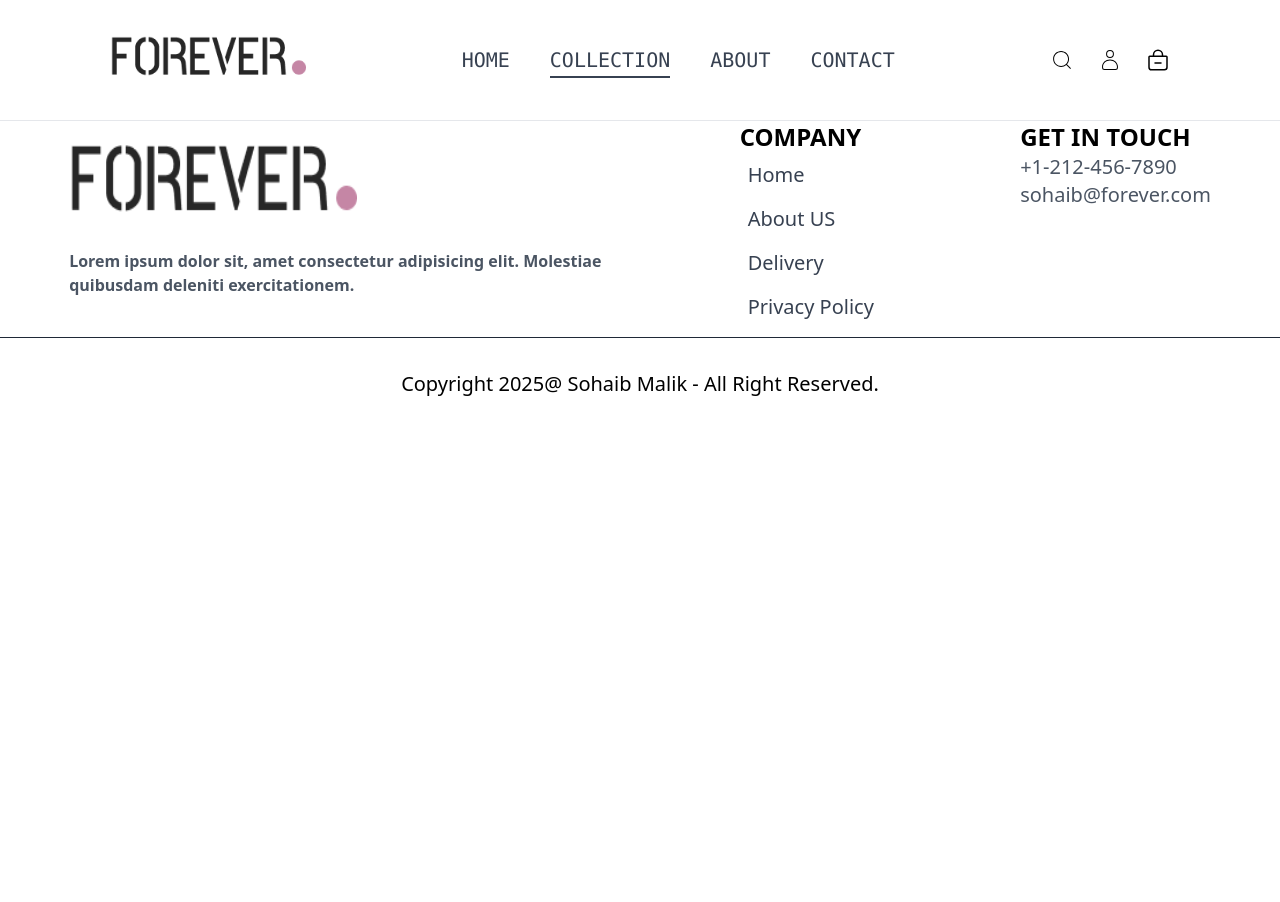
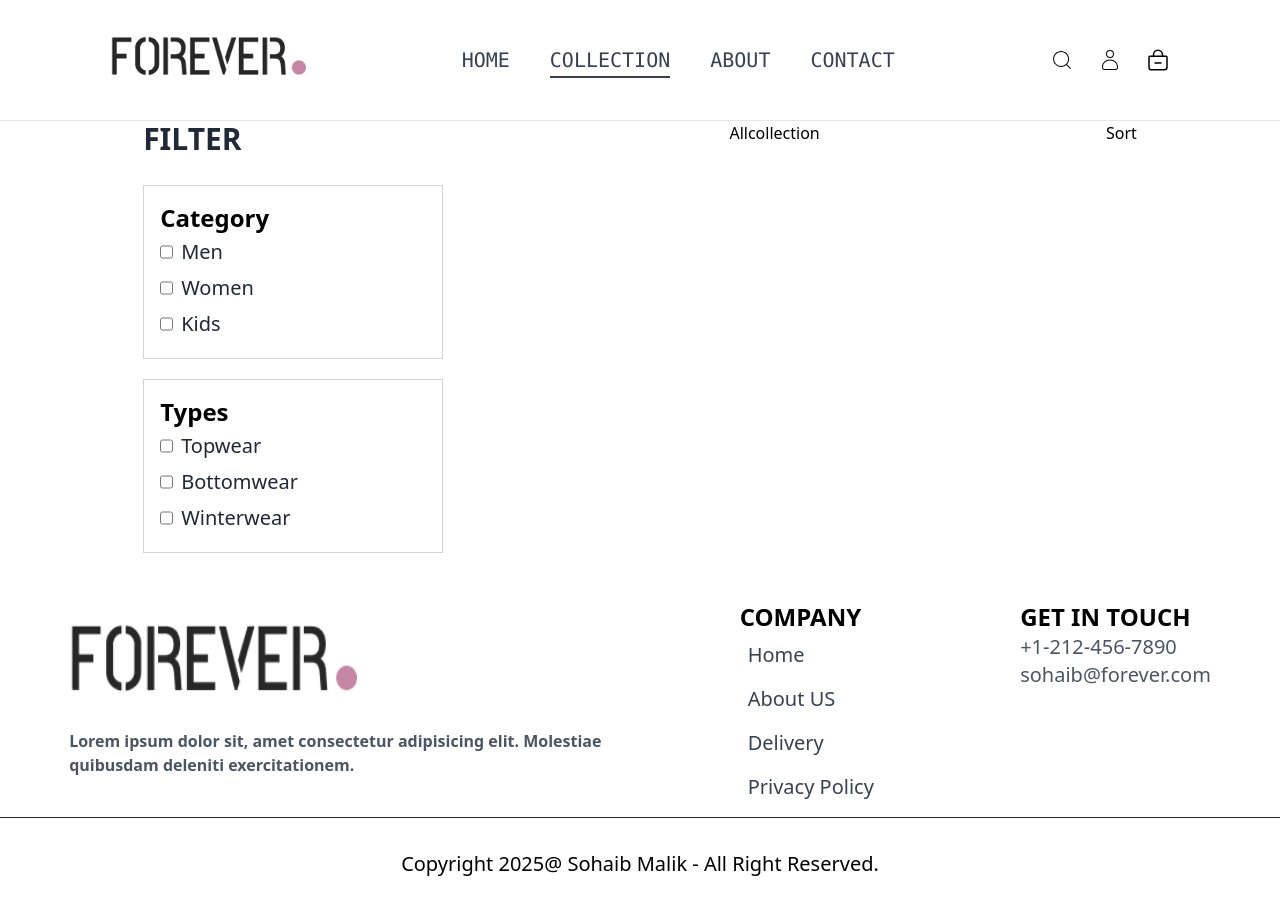
Before and after one commit to sohaibs-liberary/FOR-FORM, a React (Vite) app: page /collection in a window 1280 px wide. Before the commit the page ends 800 px from the top, so only its background shows below. Built offline with nearby package versions, Linux system fonts and the light colour scheme.

Commit message:
filter section complrtrd

```diff
--- a/src/App.jsx
+++ b/src/App.jsx
@@ -4,6 +4,7 @@ import { Routes, Route } from "react-router-dom";
 import Navbar from './Components/Navbar/Navbar.jsx';
 import Footer from './Components/Footer/Footer.jsx';
 import Home from './Components/Home/Home.jsx';
+import Collection from './Components/Collection/Collection.jsx';
 const App = () => {
   return (
     <>
@@ -11,6 +12,7 @@ const App = () => {
     <Navbar />
     <Routes>
       <Route path='/' element={<Home />} />
+       <Route path='/collection' element={<Collection />} />
      </Routes>
     <Footer />
     </>
--- /dev/null
+++ b/src/Components/Collection/Collection.jsx
@@ -0,0 +1,22 @@
+import React from 'react'
+import Filter from "./Section/Filter"
+import Allcollection from "./Section/Allcollection"
+import Sort from "./Section/Sort"
+
+const Collection = () => {
+  return (
+    <>
+    <div className="Collection ">
+        <div className="Sections flex justify-around ">
+          <Filter  />
+          <Allcollection/>
+          <Sort/>
+
+        </div>
+
+    </div>
+    </>
+  )
+}
+
+export default Collection
--- /dev/null
+++ b/src/Components/Collection/Section/Allcollection.jsx
@@ -0,0 +1,9 @@
+import React from 'react'
+
+const Allcollection = () => {
+  return (
+    <div>Allcollection</div>
+  )
+}
+
+export default Allcollection
--- /dev/null
+++ b/src/Components/Collection/Section/Filter.jsx
@@ -0,0 +1,88 @@
+import React from 'react'
+
+const Filter = () => {
+    const Category =[
+            {
+              name:"Men",
+            },
+            {
+              name:"Women",
+            },
+            {
+              name:"Kids",
+            },
+    ];
+    const Types = [
+      {
+         name:"Topwear",
+      },
+      {
+         name:"Bottomwear",
+      }
+      ,{
+         name:"Winterwear",
+      },
+    ];
+  return (
+    <>
+    <div className="filercheckbox hidden lg:block "> {/*filterandcheck box*/}
+          <div className="filter">
+            <h1 className='text-3xl font-semibold text-gray-800' >FILTER</h1>
+          </div>
+          <div className="Checkbox py-7">
+
+            <div className="Categies border-gray-300 border-[1px] w-[300px]  h-[ 190px] ">
+                <div>
+
+                 <ul className='p-4' >
+                     <h1 className='text-2xl font-semibold' >Category</h1>
+
+                    {
+                        Category.map((box ,index )=>(
+                            <li key={index} className='py-1' >
+                                <label className='text-xl flex gap-2 text-gray-800' >
+
+                                <input type='checkbox' />
+                                {box.name}
+                                </label>
+                            </li>
+                        ))
+                    }
+                    </ul>
+                </div>
+            </div>
+            <div className="Types  my-5">
+                <div className="types border-gray-300 border-[1px] w-[300px]  h-[ 190px]">
+                    <div>
+
+                 <ul className='p-4' >
+                     <h1 className='text-2xl font-semibold' >Types</h1>
+
+                    {
+                        Types.map((box ,index )=>(
+                            <li key={index} className='py-1' >
+                                <label className='text-xl flex gap-2 text-gray-800' >
+
+                                <input type='checkbox'  />
+                                {box.name}
+                                </label>
+                            </li>
+                        ))
+                    }
+                    </ul>
+                </div>
+                </div>
+
+
+
+            </div>
+
+         </div>
+
+
+    </div>
+    </>
+  )
+}
+
+export default Filter
--- /dev/null
+++ b/src/Components/Collection/Section/Sort.jsx
@@ -0,0 +1,9 @@
+import React from 'react'
+
+const Sort = () => {
+  return (
+    <div>Sort</div>
+  )
+}
+
+export default Sort
```
